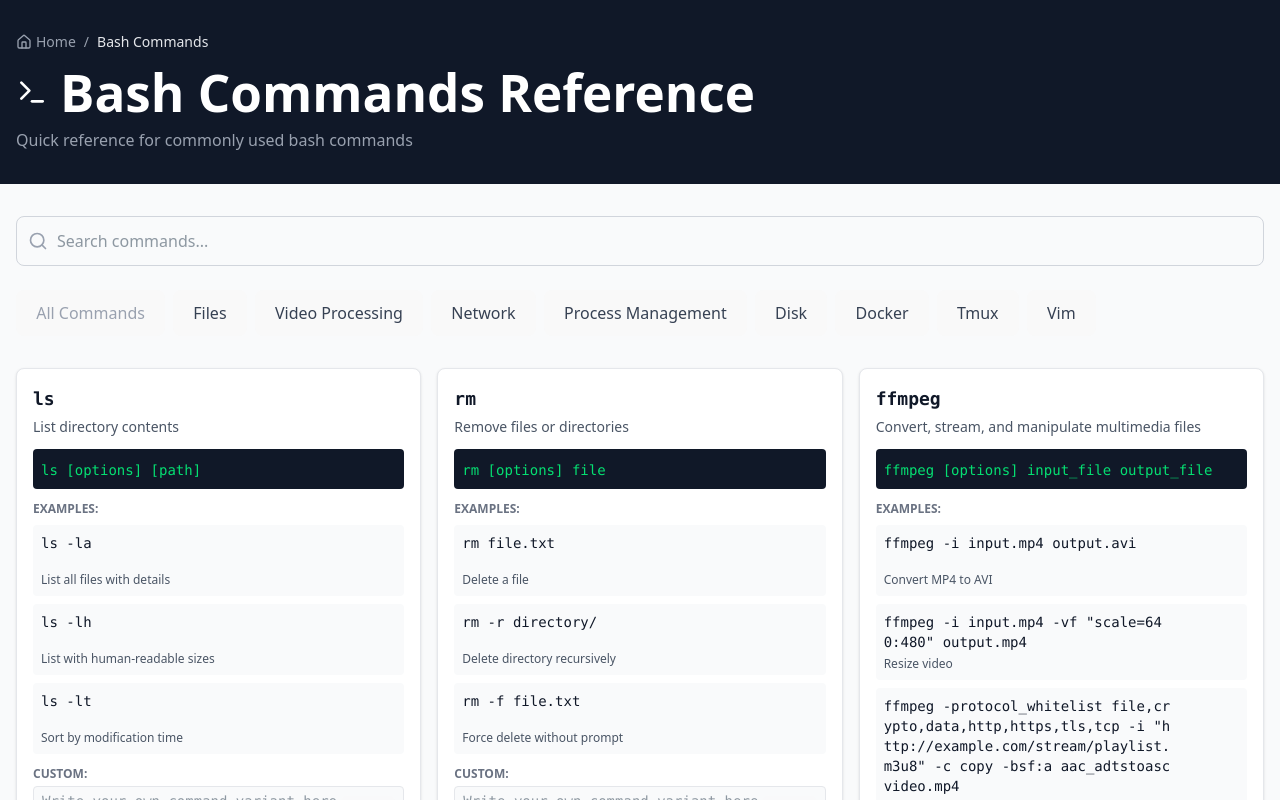
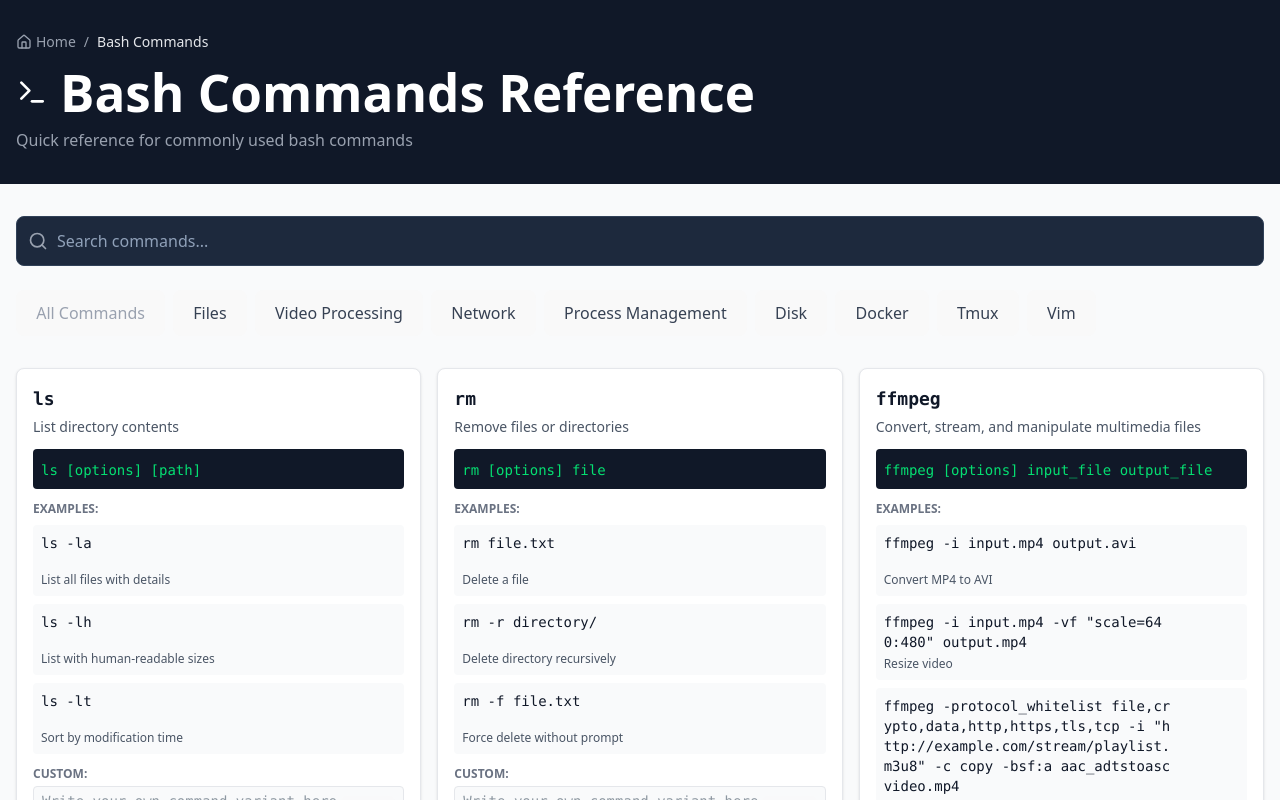
Before and after one commit to giraycoskun/server.giraycoskun.dev, a React (Vite) app: page /commands in a window 1280 px wide. Shown: the top 800 px of the page. Built offline with nearby package versions, Linux system fonts and the light colour scheme.

Commit message:
fix(ui): update search input styling for improved visibility

```diff
--- a/src/pages/commands.tsx
+++ b/src/pages/commands.tsx
@@ -415,7 +415,7 @@ const BashCommandsPage: React.FC = () => {
               placeholder="Search commands..."
               value={searchQuery}
               onChange={(e) => setSearchQuery(e.target.value)}
-              className="w-full pl-10 pr-4 py-3 border border-gray-300 rounded-lg focus:outline-none focus:ring-2 focus:ring-blue-500"
+              className="w-full pl-10 pr-4 py-3 bg-slate-800 border border-slate-700 rounded-lg text-white placeholder-slate-400 focus:outline-none focus:ring-2 focus:ring-blue-500 focus:border-transparent"
             />
           </div>
         </div>
```
